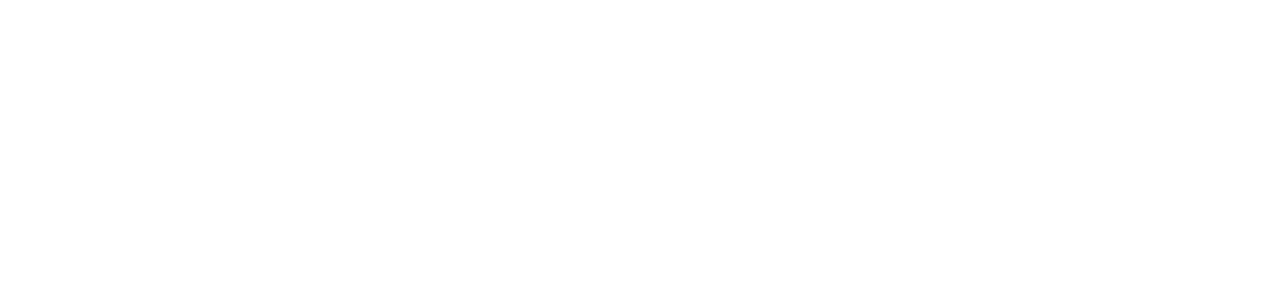
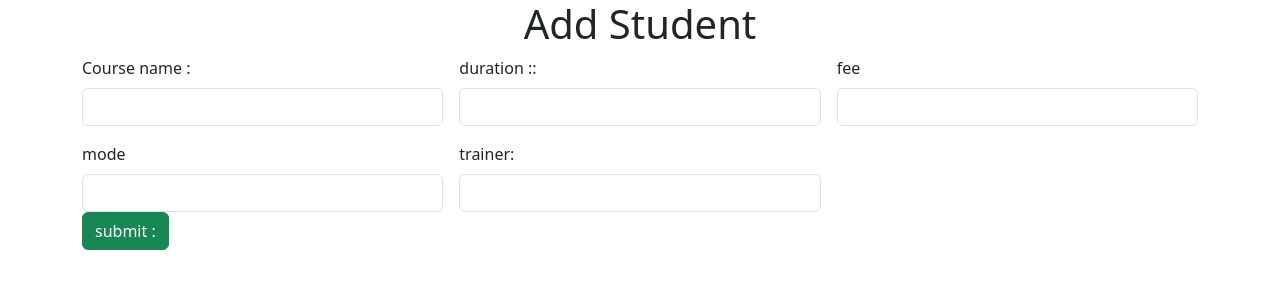
Before and after one commit to Surumi00/course-react-app, a React (Vite) app: page / in a window 1280 px wide. Shown: the top 300 px of the page. Built offline with nearby package versions, Linux system fonts and the light colour scheme.

Commit message:
insert added

```diff
--- a/src/App.jsx
+++ b/src/App.jsx
@@ -3,13 +3,14 @@
 import viteLogo from './assets/vite.svg'
 import heroImg from './assets/hero.png'
 import './App.css'
+import Insertcourse from './assets/components/Insertcourse'
 
 function App() {
 
 
   return (
     <>
-
+      <Insertcourse/>
     </>
   )
 }
--- /dev/null
+++ b/src/assets/components/Insertcourse.jsx
@@ -0,0 +1,43 @@
+import React from 'react'
+
+const Insertcourse = () => {
+  return (
+    <div>
+        <div className="container">
+            <div className="row">
+                <div className="col col-12 col-sm-12 col-md-12 col-lg-12 col-xl-12 col-xxl-12">
+                    <h1 className="text-center">Add Student</h1>
+                   <div className="row g-3">
+                    <div className="col col-12 col-sm-6 col-md-6 col-lg-4 col-xl-4 col-xxl-4">
+                        <label htmlFor="" className="form-label">Course name :</label>
+                        <input type="number" className="form-control" />
+                    </div>
+                    <div className="col col-12 col-sm-6 col-md-6 col-lg-4 col-xl-4 col-xxl-4">
+                        <label htmlFor="" className="form-label">duration ::</label>
+                        <input type="text" className="form-control" />
+                    </div>
+                    <div className="col col-12 col-sm-6 col-md-6 col-lg-4 col-xl-4 col-xxl-4">
+                        <label htmlFor="" className="form-label">fee</label>
+                        <input type="text" className="form-control" />
+                    </div>
+                    <div className="col col-12 col-sm-6 col-md-6 col-lg-4 col-xl-4 col-xxl-4">
+                        <label htmlFor="" className="form-label">mode</label>
+                        <input type="text" className="form-control" />
+                    </div>
+                    <div className="col col-12 col-sm-6 col-md-6 col-lg-4 col-xl-4 col-xxl-4">
+                        <label htmlFor="" className="form-label">trainer:</label>
+                        <select name="text" id="" className="form-control"></select>
+                    </div>
+
+                   </div>
+                   <div className="col col-12 col-sm-6 col-md-6 col-lg-4 col-xl-4 col-xxl-4">
+                        <button className="btn btn-success">submit :</button>
+                    </div>
+                </div>
+            </div>
+        </div>
+    </div>
+  )
+}
+
+export default Insertcourse
```
